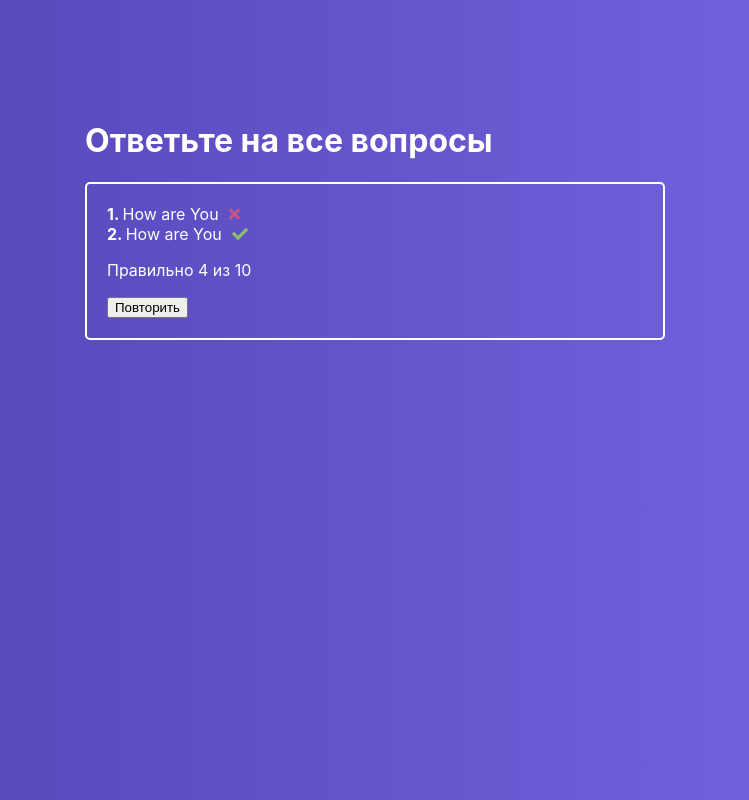
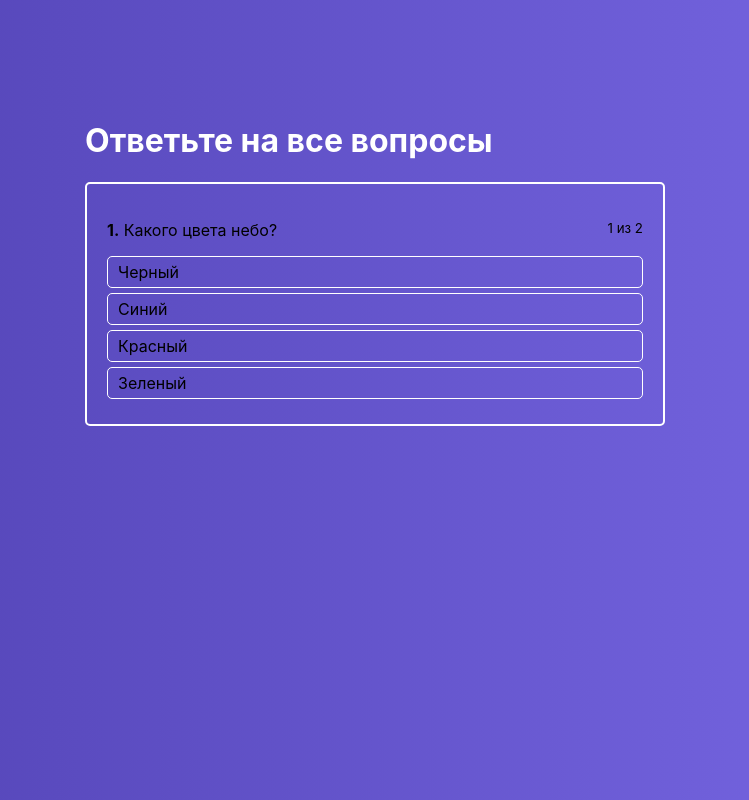
Before and after one commit to sergey87chuvasov/react-project-8, a React (Create React App) app: page / in a window 1280 px wide. Shown: the whole page, without its empty margins (265-1014 px from the left). Built offline with nearby package versions, Linux system fonts and the light colour scheme; the HTML template or start-up script is replaced by a standard one.

Commit message:
added results calculation

```diff
--- a/src/components/ActiveQuiz/FinishQuize/FinishQuize.js
+++ b/src/components/ActiveQuiz/FinishQuize/FinishQuize.js
@@ -2,10 +2,31 @@
 import classes from './FinishQuize.module.css';
 
 const FinishQuize = (props) => {
+  const successCount = Object.keys(props.results).reduce((total, key) => {
+    if (props.results[key] === 'success') {
+      total++;
+    }
+    return total;
+  }, 0);
+
   return (
     <div className={classes.FinishQuize}>
       <ul>
-        <li>
+        {props.quiz.map((quizItem, index) => {
+          const cls = [
+            'fa',
+            props.results[quizItem.id] === 'error' ? 'fa-times' : 'fa-check',
+            classes[props.results[quizItem.id]],
+          ];
+          return (
+            <li key={index}>
+              <strong>{index + 1}</strong>.&nbsp;
+              {quizItem.question}
+              <i className={cls.join(' ')} />
+            </li>
+          );
+        })}
+        {/* <li>
           <strong>1. </strong>
           How are You
           <i className={'fa fa-times ' + classes.error} />
@@ -14,11 +35,13 @@
           <strong>2. </strong>
           How are You
           <i className={'fa fa-check ' + classes.success} />
-        </li>
+        </li> */}
       </ul>
-      <p>Правильно 4 из 10</p>
+      <p>
+        Правильно {successCount} из {props.quiz.length}
+      </p>
       <div>
-        <button>Повторить</button>
+        <button onClick={props.onRetry}>Повторить</button>
       </div>
     </div>
   );
--- a/src/containers/Quiz/Quiz.js
+++ b/src/containers/Quiz/Quiz.js
@@ -5,7 +5,8 @@
 
 class Quiz extends Component {
   state = {
-    isFinished: true,
+    results: {}, // {[id]: success // error}
+    isFinished: false,
     activeQuestion: 0,
     answerState: null,
     quiz: [
@@ -43,10 +44,15 @@
     }
 
     const question = this.state.quiz[this.state.activeQuestion];
+    const results = this.state.results;
 
     if (question.rightAnswerId === answerId) {
+      if (!results[answerId]) {
+        results[answerId] = 'success';
+      }
       this.setState({
         answerState: { [answerId]: 'success' },
+        results: results,
       });
 
       const timeout = window.setTimeout(() => {
@@ -64,8 +70,10 @@
         window.clearTimeout(timeout);
       }, 1000);
     } else {
+      results[question.id] = 'error';
       this.setState({
         answerState: { [answerId]: 'error' },
+        results: results, // or we can siply write oner results
       });
     }
   };
@@ -74,13 +82,26 @@
     return this.state.activeQuestion + 1 === this.state.quiz.length;
   }
 
+  retryHandler = () => {
+    this.setState({
+      activeQuestion: 0,
+      answerState: null,
+      isFinished: false,
+      results: {},
+    });
+  };
+
   render() {
     return (
       <div className={classes.Quiz}>
         <div className={classes.QuizWrapper}>
           <h1>Ответьте на все вопросы</h1>
           {this.state.isFinished ? (
-            <FinishQuize />
+            <FinishQuize
+              results={this.state.results}
+              quiz={this.state.quiz}
+              onRetry={this.retryHandler}
+            />
           ) : (
             <ActiveQuiz
               answers={this.state.quiz[this.state.activeQuestion].answers}
```
